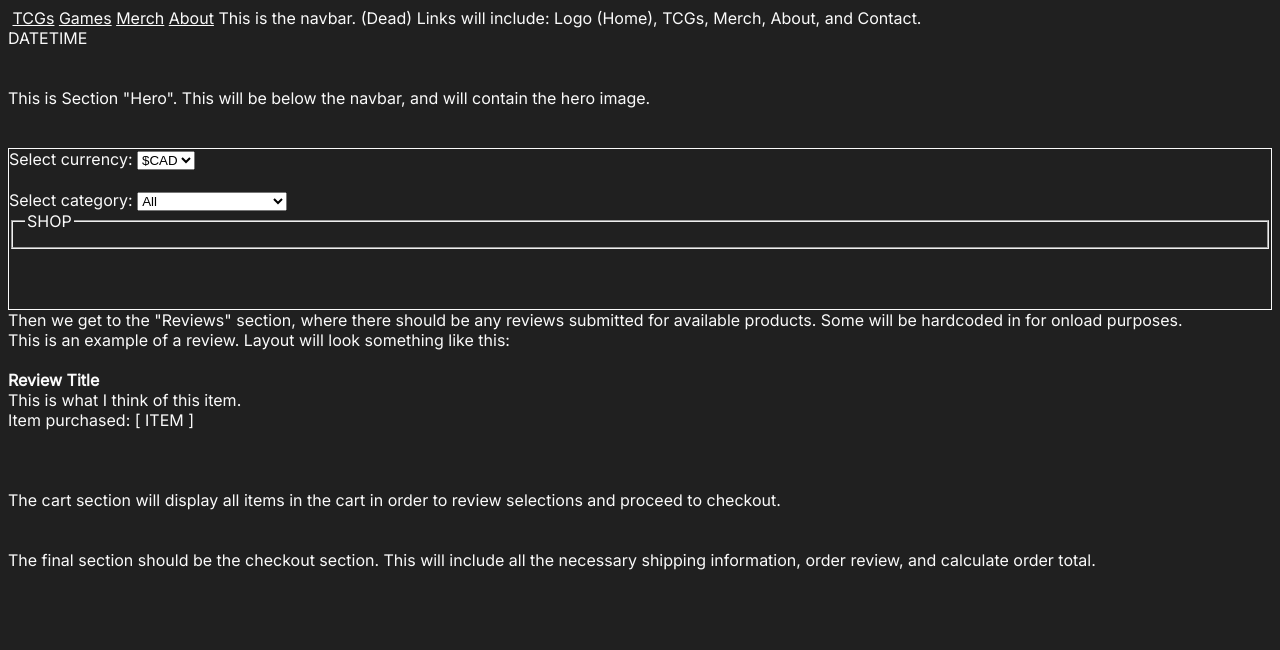
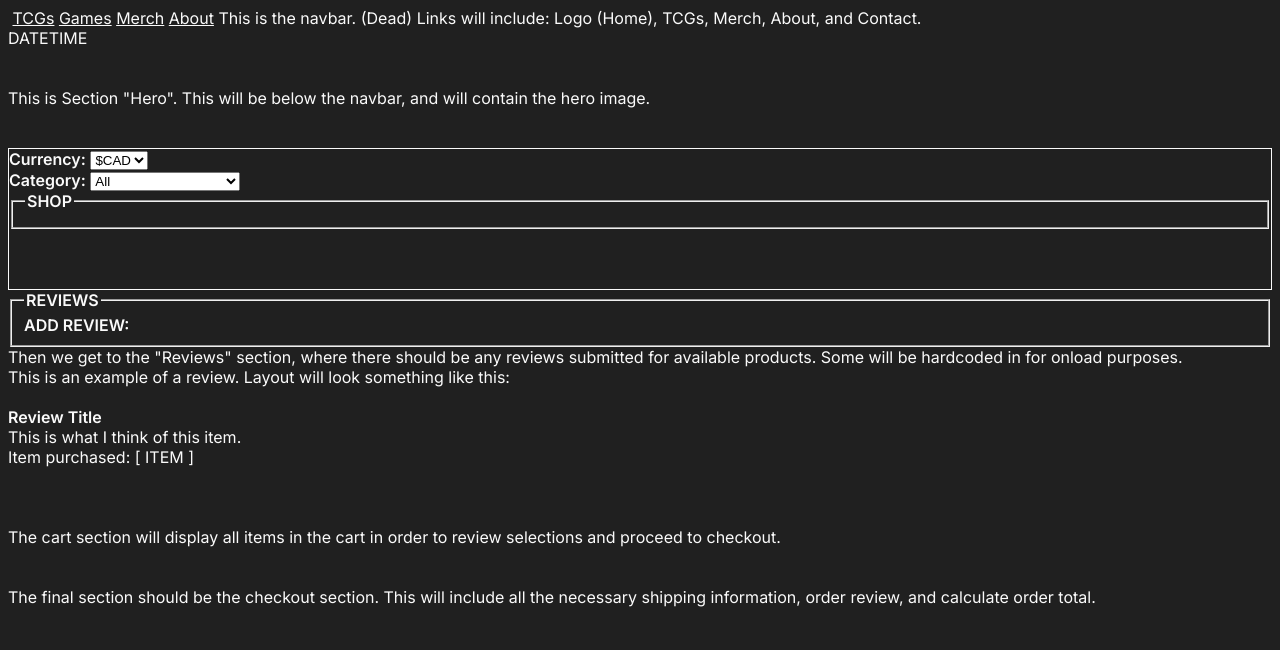
Before and after one commit to hayleyjolliffe/ilexsupply, a plain HTML site: page index.html in a window 1280 px wide. Drawn offline with Linux system fonts and the light colour scheme.

Commit message:
Added 'reviews' section

```diff
--- a/index.html
+++ b/index.html
@@ -26,13 +26,13 @@
         <meta charset="utf-8">
         <meta name="viewport" content="width=device-width, initial-scale=1.0">
         <meta name="Description" description="Ground Control Coffee Co." content="Concept coffee company website for INFO-1251 & INFO-1272 final project.">
-        <meta name="keywords" content="pokemon, tcg, trading card, nintendo, dungeons & dragons, dnd, catan">
+        <meta name="keywords" content="pokemon, tcg, trading card, nintendo, dungeons & dragons, dnd, catan, tabletop game">
 
 
         <!-- FONT IMPORT -->
         <link rel="preconnect" href="https://fonts.googleapis.com">
         <link rel="preconnect" href="https://fonts.gstatic.com" crossorigin>
-        <link href="https://fonts.googleapis.com/css2?family=Inter&display=swap" rel="stylesheet">
+        <link href="https://fonts.googleapis.com/css2?family=Inter:wght@400;600&display=swap" rel="stylesheet">
 
     </head>
 
@@ -67,7 +67,7 @@
             <!-- CATEGORY + CURRENCY SELECTORS -->
             <div id="selectors">
                 <!-- CURRENCY -->
-                <label for="currency">Select currency:</label>
+                <label for="currency"><b>Currency:</b></label>
                 <select id="currency" name="currency" onchange="currencySelection()">
                     <option value="CAD">$CAD</option>
                     <option value="USD">$USD</option>
@@ -76,10 +76,10 @@
                     <option value="GBP">£GBP</option>
                 </select>
 
-                <br><br>
+                <br>
 
                 <!-- CATEGORY -->
-                <label for="category">Select category:</label>
+                <label for="category"><b>Category:</b></label>
                 <select id="category" onchange="filterItems()">
                     <option value="all">All</option>
                     <option value="pokémon">Pokémon</option>
@@ -90,9 +90,10 @@
 
             <!-- POPULATING STORE INVENTORY -->
             <fieldset>
-                <legend>SHOP</legend>
+                <legend><b>SHOP</b></legend>
 
                 <!-- AVAILABLE ITEMS -->
+
 
             </fieldset>
             <br><br><br>
@@ -100,6 +101,13 @@
 
     <!-- REVIEWS -->
         <section id="reviews">
+            <fieldset id="submitReview">
+                <legend><b>REVIEWS</b></legend>
+
+                <!-- ADD REVIEW -->
+                <b>ADD REVIEW:</b>
+            </fieldset>
+
             Then we get to the "Reviews" section, where there should be any reviews submitted for available products. Some will be hardcoded in for onload purposes.
             <div class="review">
                 This is an example of a review. Layout will look something like this:
```
